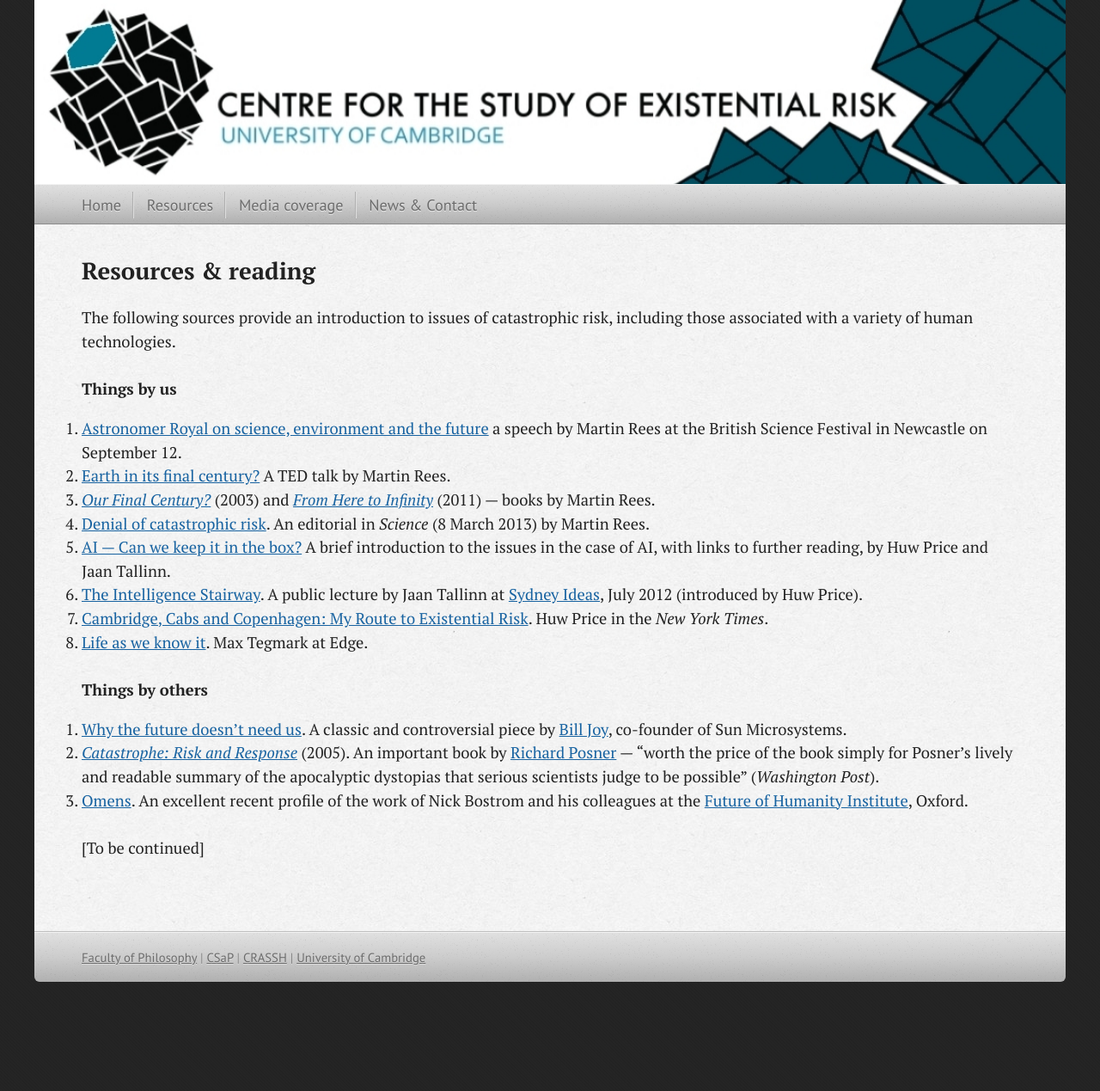
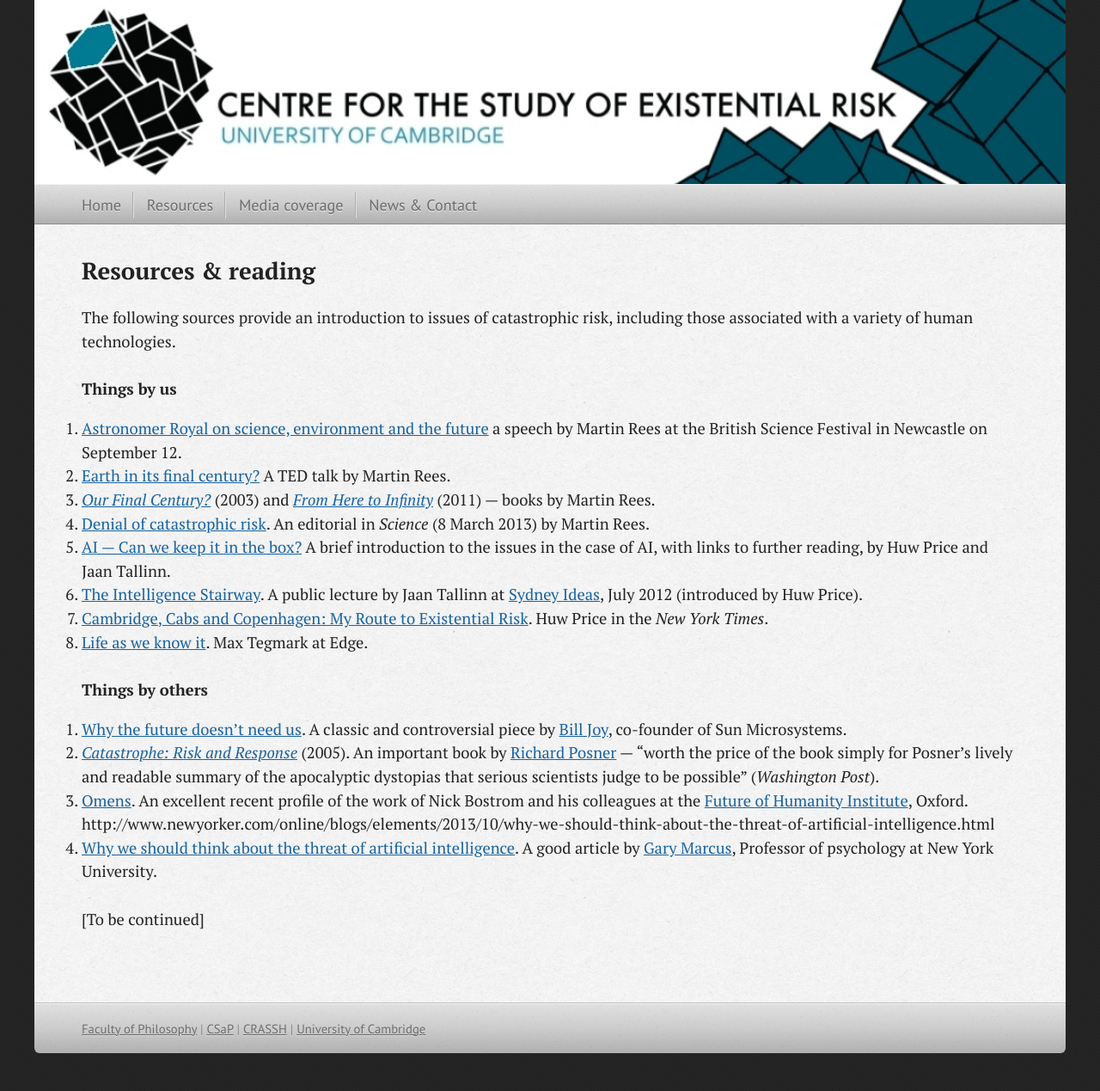
Before and after one commit to cseruk/cseruk.github.io, a Jekyll site: the page built from resources.md, in a window 1280 px wide. Shown: the whole page at 86% size. Built offline with Jekyll 4.4.1, drawn with Linux system fonts in a browser that asks for light colours; nearby versions of some CDN libraries; Markdown is read by kramdown in place of the engine named in the settings; before the commit the page ends 1186 px from its top, so only the background shows below that.

Commit message:
added newyorker article

```diff
--- a/resources.md
+++ b/resources.md
@@ -25,6 +25,7 @@ The following sources provide an introduction to issues of catastrophic risk, in
 1. [Why the future doesn't need us](http://www.wired.com/wired/archive/8.04/joy.html). A classic and controversial piece by [Bill Joy](http://en.wikipedia.org/wiki/Bill_Joy), co-founder of Sun Microsystems.<br>
 1. [*Catastrophe: Risk and Response*](http://www.oup.com/us/catalog/general/subject/Economics/Political/?view=usa&ci=9780195306477) (2005). An important book by [Richard Posner](http://en.wikipedia.org/wiki/Richard_Posner) — "worth the price of the book simply for Posner's lively and readable summary of the apocalyptic dystopias that serious scientists judge to be possible" (*Washington Post*).
 1. [Omens](http://www.aeonmagazine.com/world-views/ross-andersen-human-extinction/). An excellent recent profile of the work of Nick Bostrom and his colleagues at the [Future of Humanity Institute](http://www.fhi.ox.ac.uk/), Oxford.
-
+http://www.newyorker.com/online/blogs/elements/2013/10/why-we-should-think-about-the-threat-of-artificial-intelligence.html
+1. [Why we should think about the threat of artificial intelligence](http://www.newyorker.com/online/blogs/elements/2013/10/why-we-should-think-about-the-threat-of-artificial-intelligence.html). A good article by [Gary Marcus](http://en.wikipedia.org/wiki/Gary_Marcus), Professor of psychology at New York University.<br>
 
 [To be continued]
```
